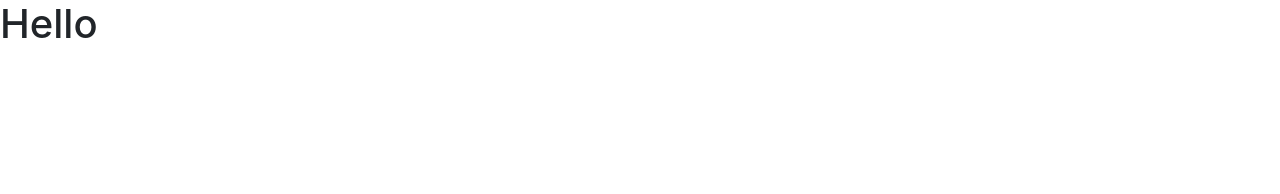
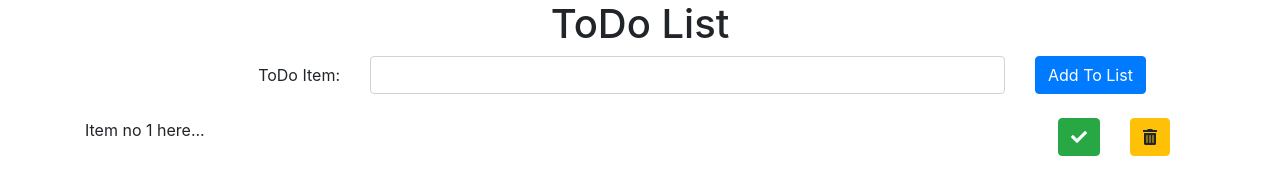
Before and after one commit to ahlgren1234/todoList, a plain HTML site: page index.html in a window 1280 px wide. Drawn offline with nearby package versions, Linux system fonts and the light colour scheme.

Commit message:
Added layout

```diff
--- a/index.html
+++ b/index.html
@@ -8,7 +8,7 @@
     <!-- Bootstrap CSS -->
     <link rel="stylesheet" href="https://stackpath.bootstrapcdn.com/bootstrap/4.4.1/css/bootstrap.min.css" integrity="sha384-Vkoo8x4CGsO3+Hhxv8T/Q5PaXtkKtu6ug5TOeNV6gBiFeWPGFN9MuhOf23Q9Ifjh" crossorigin="anonymous">
     <!-- FontAwesome -->
-    <link rel="stylesheet" href="https://cdnjs.cloudflare.com/ajax/libs/font-awesome/5.13.0/js/all.min.js">
+    <link rel="stylesheet" href="https://cdnjs.cloudflare.com/ajax/libs/font-awesome/5.13.0/css/all.min.css">
     <!-- Google Fonts -->
     <link href="https://fonts.googleapis.com/css?family=Roboto&display=swap" rel="stylesheet">
     <!-- Custom CSS -->
@@ -18,8 +18,45 @@
   </head>
   <body>
 
-    <h1>Hello</h1>
+    <div class="container">
+      <div class="row">
+        <div class="col">
+          <h1 class="text-center">ToDo List</h1>
+        </div>
+      </div>
 
+      <div class="row">
+        <div class="col">
+          <form>
+            <div class="form-group row">
+              <label for="inputPassword" class="col-sm-3 col-form-label text-right">ToDo Item:</label>
+              <div class="col-sm-7">
+                <input type="password" class="form-control" id="inputPassword">
+              </div>
+              <div class="col-sm-2">
+                <button type="submit" class="btn btn-primary mb-2">Add To List</button>
+              </div>
+            </div>
+          </form>
+        </div>
+      </div>
+
+      <section class="todolist">
+        <div class="row">
+          <div class="col-sm-10">
+            <p>Item no 1 here...</p>
+          </div>
+          <div class="col-sm-1 text-right">
+            <button type="button" class="btn btn-success"><i class="fas fa-check"></i></button>
+          </div>
+          <div class="col-sm-1">
+            <button type="button" class="btn btn-warning"><i class="fas fa-trash-alt"></i></button>
+          </div>
+        </div>
+      </section>
+
+
+    </div>
     <!-- Optional JavaScript -->
     <!-- jQuery first, then Popper.js, then Bootstrap JS -->
     <script src="https://code.jquery.com/jquery-3.4.1.slim.min.js" integrity="sha384-J6qa4849blE2+poT4WnyKhv5vZF5SrPo0iEjwBvKU7imGFAV0wwj1yYfoRSJoZ+n" crossorigin="anonymous"></script>
```
